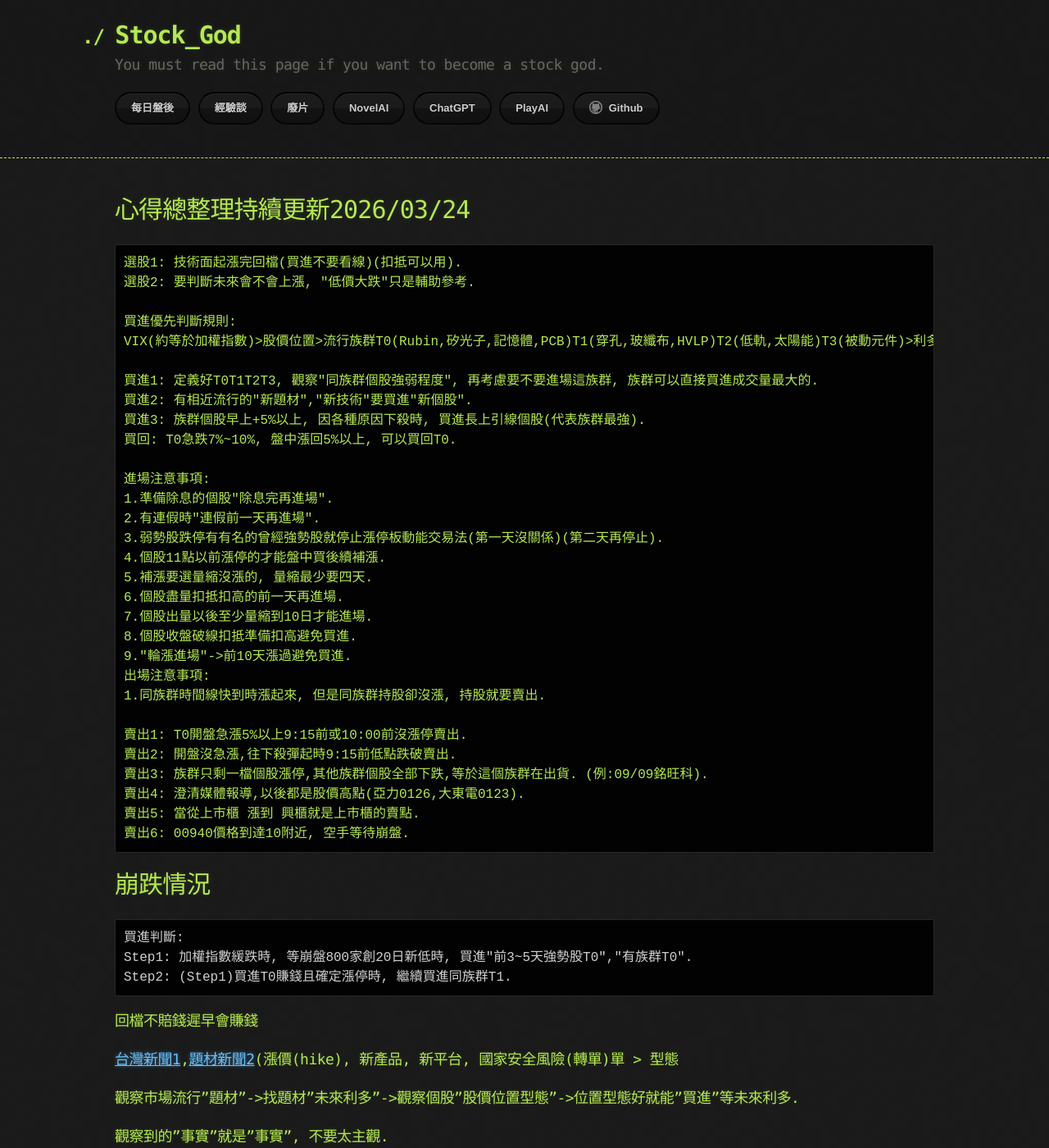
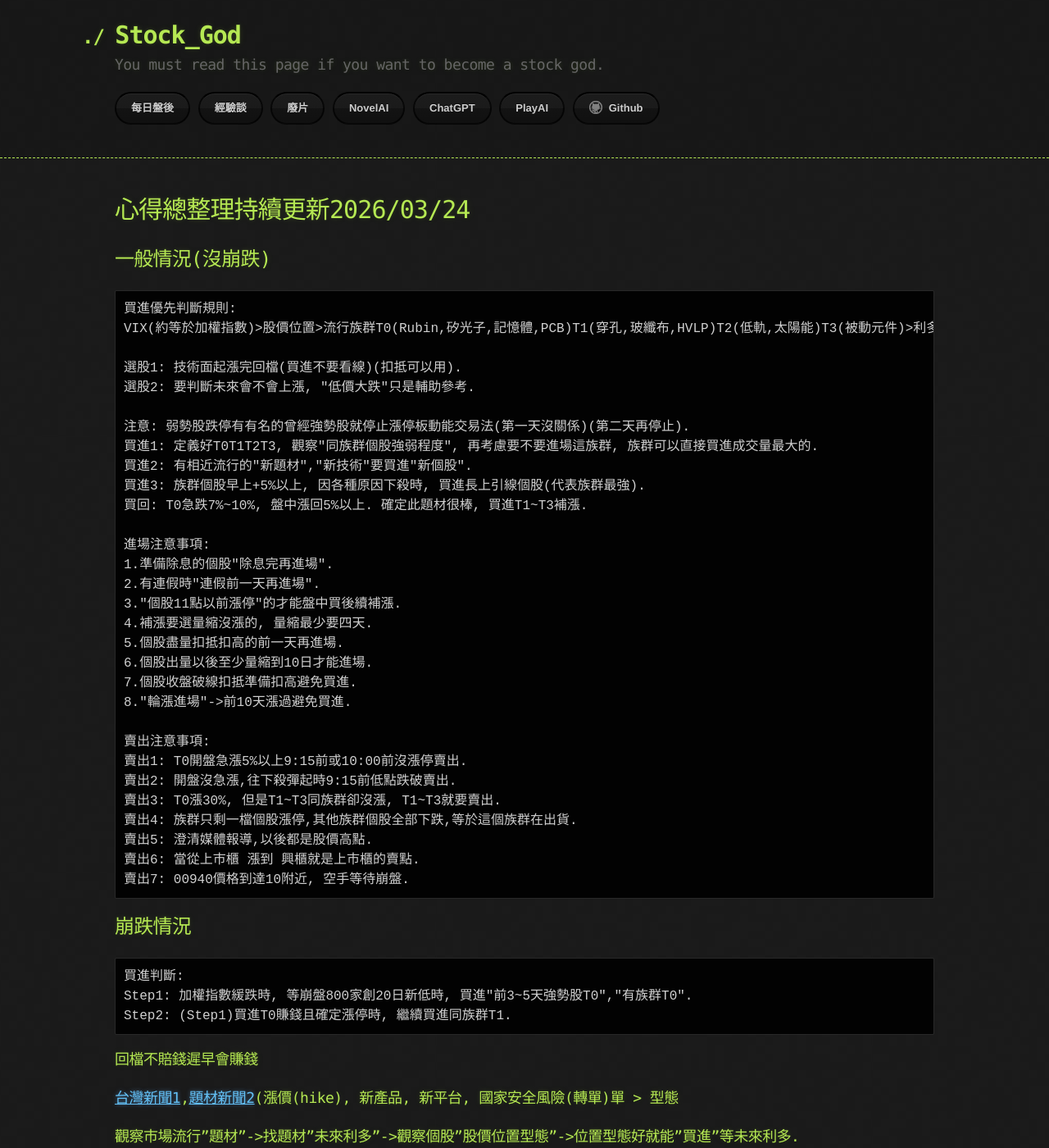
Before and after one commit to lepg5487/Stock_God, a Jekyll site: the page built from experience.md, in a window 1280 px wide and 1400 px high. Shown: the whole window at 82% size. Built offline with Jekyll 4.4.1, drawn with Linux system fonts in a browser that asks for light colours; our own code applies the rules of GitHub Pages for plain Markdown files.

Commit message:
Update experience.md

````diff
--- a/experience.md
+++ b/experience.md
@@ -3,40 +3,41 @@ layout: testlayouts
 ---
 
 # 心得總整理持續更新2026/03/24
-``` 一般情況
+## 一般情況(沒崩跌)
+```
+買進優先判斷規則:
+VIX(約等於加權指數)>股價位置>流行族群T0(Rubin,矽光子,記憶體,PCB)T1(穿孔,玻纖布,HVLP)T2(低軌,太陽能)T3(被動元件)>利多時間點
+
 選股1: 技術面起漲完回檔(買進不要看線)(扣抵可以用).
 選股2: 要判斷未來會不會上漲, "低價大跌"只是輔助參考.
 
-買進優先判斷規則:
-VIX(約等於加權指數)>股價位置>流行族群T0(Rubin,矽光子,記憶體,PCB)T1(穿孔,玻纖布,HVLP)T2(低軌,太陽能)T3(被動元件)>利多時間點
-
+注意: 弱勢股跌停有有名的曾經強勢股就停止漲停板動能交易法(第一天沒關係)(第二天再停止).
 買進1: 定義好T0T1T2T3, 觀察"同族群個股強弱程度", 再考慮要不要進場這族群, 族群可以直接買進成交量最大的.
 買進2: 有相近流行的"新題材","新技術"要買進"新個股".
 買進3: 族群個股早上+5%以上, 因各種原因下殺時, 買進長上引線個股(代表族群最強).
-買回: T0急跌7%~10%, 盤中漲回5%以上, 可以買回T0.
+買回: T0急跌7%~10%, 盤中漲回5%以上. 確定此題材很棒, 買進T1~T3補漲.
 
 進場注意事項:
 1.準備除息的個股"除息完再進場".
 2.有連假時"連假前一天再進場".
-3.弱勢股跌停有有名的曾經強勢股就停止漲停板動能交易法(第一天沒關係)(第二天再停止).
-4.個股11點以前漲停的才能盤中買後續補漲.
-5.補漲要選量縮沒漲的, 量縮最少要四天.
-6.個股盡量扣抵扣高的前一天再進場.
-7.個股出量以後至少量縮到10日才能進場.
-8.個股收盤破線扣抵準備扣高避免買進.
-9."輪漲進場"->前10天漲過避免買進.
-出場注意事項:
-1.同族群時間線快到時漲起來, 但是同族群持股卻沒漲, 持股就要賣出.
-
+3."個股11點以前漲停"的才能盤中買後續補漲.
+4.補漲要選量縮沒漲的, 量縮最少要四天.
+5.個股盡量扣抵扣高的前一天再進場.
+6.個股出量以後至少量縮到10日才能進場.
+7.個股收盤破線扣抵準備扣高避免買進.
+8."輪漲進場"->前10天漲過避免買進.
+
+賣出注意事項:
 賣出1: T0開盤急漲5%以上9:15前或10:00前沒漲停賣出.
 賣出2: 開盤沒急漲,往下殺彈起時9:15前低點跌破賣出.
-賣出3: 族群只剩一檔個股漲停,其他族群個股全部下跌,等於這個族群在出貨. (例:09/09銘旺科).
-賣出4: 澄清媒體報導,以後都是股價高點(亞力0126,大東電0123).
-賣出5: 當從上市櫃 漲到 興櫃就是上市櫃的賣點.
-賣出6: 00940價格到達10附近, 空手等待崩盤.
-```
-
-# 崩跌情況
+賣出3: T0漲30%, 但是T1~T3同族群卻沒漲, T1~T3就要賣出.
+賣出4: 族群只剩一檔個股漲停,其他族群個股全部下跌,等於這個族群在出貨.
+賣出5: 澄清媒體報導,以後都是股價高點.
+賣出6: 當從上市櫃 漲到 興櫃就是上市櫃的賣點.
+賣出7: 00940價格到達10附近, 空手等待崩盤.
+```
+
+## 崩跌情況
 ```
 買進判斷:
 Step1: 加權指數緩跌時, 等崩盤800家創20日新低時, 買進"前3~5天強勢股T0","有族群T0".
````
